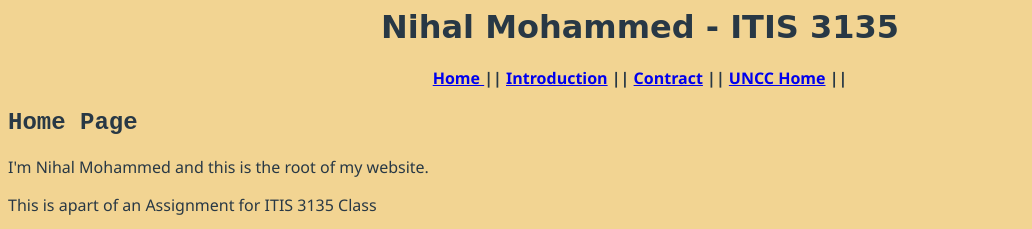
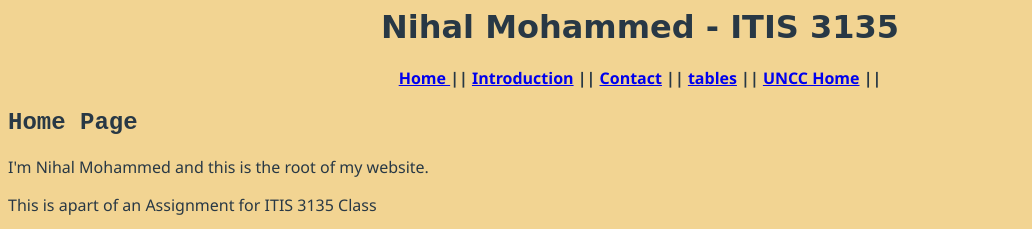
Before and after one commit to TheFlyingEnt/TheFlyingEnt.github.io, a plain HTML site: page index.html in a window 1280 px wide. Shown: the top 229 px of the page, without its empty margins (0-1032 px from the left). Drawn offline with Linux system fonts and the light colour scheme.

Commit message:
Update index.html
Update

```diff
--- a/index.html
+++ b/index.html
@@ -13,7 +13,9 @@
                 ||
                 <a href="introduction.html">Introduction</a>
                 ||
-                <a href="contract.html">Contract</a>
+                <a href="form.html">Contact</a>
+                ||
+                <a href="tables.html">tables</a>
                 ||
                 <a href="https://webpages.uncc.edu/nmohamm8/" target="_blank">UNCC Home</a>
                 ||
```
